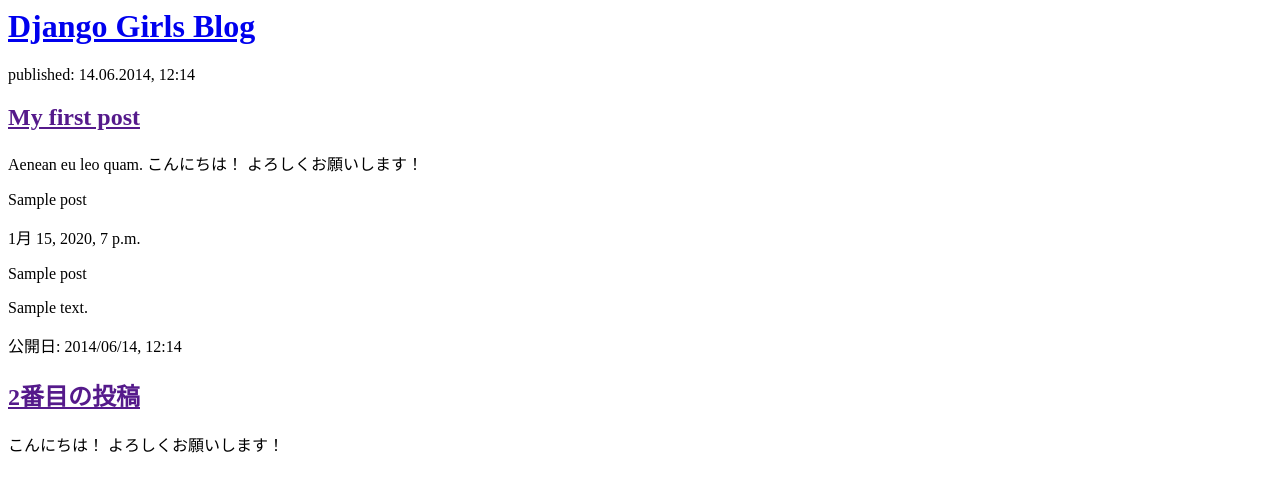
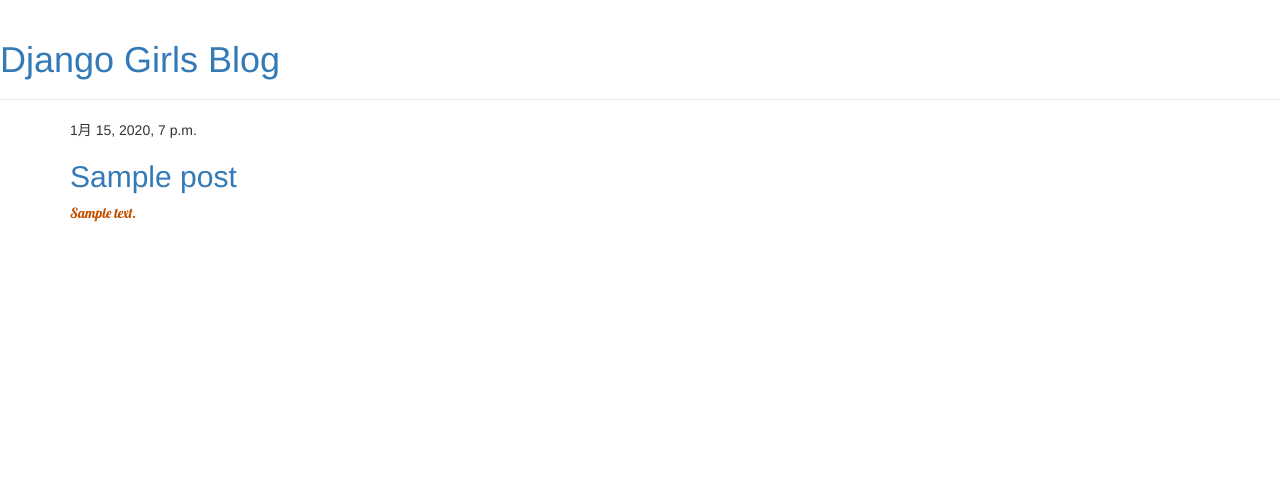
Before and after one commit to HirokazuMatsuura/my-first-blog, a Django app: page / in a window 1280 px wide. Shown: the top 492 px of the page. Run offline with Django 3.2, Linux system fonts and the light colour scheme; tables that the repository leaves empty hold one stand-in row (values such as "Sample post"); some libraries are stand-ins or nearby versions.

Commit message:
Added view and template for detailed blog post as well as CSS for the site.

```diff
--- /dev/null
+++ b/blog/static/css/blog.css
@@ -0,0 +1,4 @@
+p {
+    color: #C25100;
+    font-family: 'Lobster';
+}
--- /dev/null
+++ b/blog/templates/blog/base.html
@@ -0,0 +1,23 @@
+{% load static %}
+<html>
+    <head>
+        <title>Django Girls blog</title>
+        <link rel="stylesheet" href="//maxcdn.bootstrapcdn.com/bootstrap/3.2.0/css/bootstrap.min.css">
+        <link rel="stylesheet" href="//maxcdn.bootstrapcdn.com/bootstrap/3.2.0/css/bootstrap-theme.min.css">
+        <link href='//fonts.googleapis.com/css?family=Lobster&subset=latin,latin-ext' rel='stylesheet' type='text/css'>
+        <link rel="stylesheet" href="{% static 'css/blog.css' %}">
+    </head>
+    <body>
+        <div class="page-header">
+        <h1><a href="/">Django Girls Blog</a></h1>
+    </div>
+    <div class="content container">
+        <div class="row">
+            <div class="col-md-8">
+            {% block content %}
+            {% endblock %}
+            </div>
+        </div>
+    </div>
+    </body>
+</html>
--- a/blog/templates/blog/post_list.html
+++ b/blog/templates/blog/post_list.html
@@ -1,28 +1,13 @@
-<html>
-    <head>
-        <title>Django Girls blog</title>
-    </head>
-    <body>
-        <div>
-            <h1><a href="/">Django Girls Blog</a></h1>
+{% extends 'blog/base.html' %}
+
+{% block content %}
+    {% for post in posts %}
+        <div class="post">
+            <div class="date">
+                {{ post.published_date }}
+            </div>
+            <h2><a href="{% url 'post_detail' pk=post.pk %}">{{ post.title }}</a></h2>
+            <p>{{ post.text|linebreaksbr }}</p>
         </div>
-
-        <div>
-            <p>published: 14.06.2014, 12:14</p>
-            <h2><a href="">My first post</a></h2>
-            <p>Aenean eu leo quam. こんにちは！ よろしくお願いします！ </p>
-        </div>
-
-        <div>
-            {% for post in posts %}
-                <p>{{ post }}</p>
-                <p>{{ post.published_date }}</p>
-                <p>{{ post.title }}</p>
-                <p>{{ post.text|linebreaksbr }}</p>
-            {% endfor %}
-            <p>公開日: 2014/06/14, 12:14</p>
-            <h2><a href="">2番目の投稿</a></h2>
-            <p> こんにちは！ よろしくお願いします！ </p>
-        </div>
-    </body>
-</html>
+    {% endfor %}
+{% endblock %}
--- a/blog/urls.py
+++ b/blog/urls.py
@@ -3,4 +3,5 @@
 
 urlpatterns = [
     path('', views.post_list, name='post_list'),
+    path('post/<int:pk>/', views.post_detail, name='post_detail'),
 ]
--- a/blog/views.py
+++ b/blog/views.py
@@ -1,7 +1,12 @@
 from django.shortcuts import render
 from django.utils import timezone
 from .models import Post
+from django.shortcuts import render, get_object_or_404
 
 def post_list(request):
     posts = Post.objects.filter(published_date__lte=timezone.now()).order_by('published_date')
     return render(request, 'blog/post_list.html', {'posts': posts})
+
+def post_detail(request, pk):
+    post = get_object_or_404(Post, pk=pk)
+    return render(request, 'blog/post_detail.html', {'post': post})
```
Also changed, not shown: blog/templates/blog/post_detail.html (added, +13 -0 lines).
